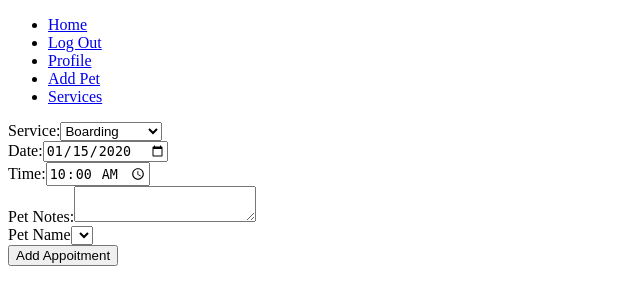
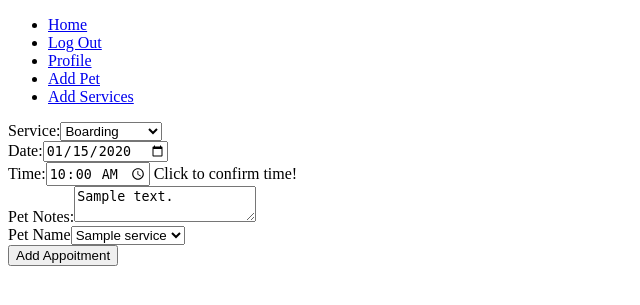
Before and after one commit to Juandtorres23/specializations_capstone, a Flask app: page /update_service/1 in a window 1280 px wide. Shown: the top 305 px of the page, without its empty margins (0-640 px from the left). Run offline with Flask 2, Linux system fonts and the light colour scheme; a user stored in the database is signed in; tables that the repository leaves empty hold one stand-in row (values such as "Sample post"); lists and menus that the app fills with data are empty.

Commit message:
All update/delete forms completed!

```diff
--- a/app.py
+++ b/app.py
@@ -2,7 +2,7 @@ from myproject import app, db, connect_to_db
 from flask import render_template, redirect, request, url_for, flash, abort
 from flask_login import login_user, login_required, logout_user, current_user
 from myproject.model import User, Pet, Service
-from myproject.forms import LoginForm, RegistrationForm, AddPetForm, AddServiceForm
+from myproject.forms import LoginForm, RegistrationForm, AddPetForm, AddServiceForm, get_service_form, get_pet_form
 
 @app.route('/')
 def home():
@@ -120,8 +120,9 @@ def add_service():
 
 @app.route('/update_pet/<pet_id>', methods = ['GET', 'POST'])
 def update_pet(pet_id):
+
     pet = Pet.query.filter_by(id=pet_id).first()
-    form = AddPetForm()
+    form = get_pet_form(pet.pet_type, pet.size)
 
     if request.method == 'POST':
         if form.validate_on_submit():
@@ -131,6 +132,7 @@ def update_pet(pet_id):
             pet.weight=form.weight.data,
 
             db.session.commit()
+            flash("Updated pet successfully!")
             return redirect(url_for('update_pet', pet_id=pet.id))
         else:
             return redirect(url_for('welcome_user'))
@@ -141,24 +143,59 @@ def update_pet(pet_id):
 @app.route('/update_service/<service_id>', methods = ['GET', 'POST'])
 def update_service(service_id):
     service = Service.query.filter_by(id=service_id).first()
-    form = AddServiceForm()
+
+    available_pets = db.session.query(Pet).filter(Pet.user_id == current_user.id)
+
+    pet_list = [(i.id, i.name) for i in available_pets]
+    form = get_service_form(service.time, service.type_service, service.pet_name, service.notes)
+    form.pet_name.choices = [(service.pet_id, service.pet_name)] + pet_list
 
     if request.method == 'POST':
         if form.validate_on_submit():
-            service.service_type = form.service_type.data,
+            service.type_service = form.service_type.data,
             service.date = form.date.data,
             service.time = form.time.data,
-            service.pet_name = form.pet_name.data,
+            service.pet_id = form.pet_name.data,
+            service.pet_name = Pet.query.get(form.pet_name.data).name,
             service.notes = form.notes.data
 
 
             db.session.commit()
-            return redirect(url_for('update_service', service_id=service.id))
+            flash("Appointment Updated Successfully!")
+            return redirect(url_for('welcome_user'))
         else:
-            return redirect(url_for('welcome_user'))
+            flash("Something went wrong!")
+            return redirect(url_for('update_service', form=form, service_id=service.id))
 
     else:
-        return render_template("update_service.html", service=service, form=form, service_id=service_id)
+        return render_template("update_service.html", service=service, form=form, service_id=service_id, pet_name=service.pet_name, time=service.time)
+
+
+@app.route('/delete_pet/<int:pet_id>')
+def delete_pet(pet_id):
+    pet_to_delete = Pet.query.filter_by(id=pet_id).first()
+
+    try:
+        db.session.delete(pet_to_delete)
+        db.session.commit()
+        flash("Pet Deleted Successfully!")
+        return redirect(url_for('welcome_user'))
+    except:
+        flash("Whoops! There was a problem. Try again!")
+        return render_template('profile.html', pet_id=pet_id)
+
+@app.route('/delete_app/<int:service_id>')
+def delete_service(service_id):
+    service_to_delete = Service.query.filter_by(id=service_id).first()
+
+    try:
+        db.session.delete(service_to_delete)
+        db.session.commit()
+        flash("Appointment Deleted Successfully!")
+        return redirect(url_for('welcome_user'))
+    except:
+        flash("Whoops! There was a problem deleting appointment. Try again!")
+        return render_template('profile.html', service_id=service_id)
 
 if __name__ == '__main__':
     connect_to_db(app)
--- a/myproject/forms.py
+++ b/myproject/forms.py
@@ -17,6 +17,18 @@ class AddPetForm(FlaskForm):
     weight = StringField('Weight:', validators = [DataRequired()])
     submit = SubmitField('Add Pet')
 
+def get_pet_form(type_pet, pet_size):
+
+    class Editpet(AddPetForm):
+        pet_type = SelectField('Pet Type:', choices=[('Dog', 'Dog'),
+                                ('Cat', 'Cat')], validators=[DataRequired()],
+                                default=type_pet)
+        size = SelectField('Pet Size:',
+                            choices=[('Small', 'Small'), ('Medium', 'Medium'),
+                            ('Large', 'Large')], validators=[DataRequired()],
+                            default=pet_size)
+
+    return Editpet()
 
 class AddServiceForm(FlaskForm):
     service_type = SelectField('Service:', choices=[('Boarding', 'Boarding'),
@@ -30,6 +42,20 @@ class AddServiceForm(FlaskForm):
     pet_name = SelectField('Pet Name', coerce=int, validators= [DataRequired()])
     notes =  TextAreaField('Pet Notes:', validators= [DataRequired()])
     submit = SubmitField('Add Appoitment')
+
+def get_service_form(services, name, clock, note):
+
+    class Editservice(AddServiceForm):
+        time = TimeField('Time:', validators= [DataRequired()], default=clock)
+        notes = TextAreaField('Pet Notes:', validators= [DataRequired()], default=note)
+        service_type = SelectField('Service:', choices=[('Boarding', 'Boarding'),
+                                ('House Sitting', 'House Sitting'),
+                                ('Dog Walking', 'Dog Walking')],
+                                validators= [DataRequired()], default=services)
+        pet_name = SelectField('Pet Name', coerce=int, validators= [DataRequired()], default=name)
+    return Editservice()
+
+
 
 
 class LoginForm(FlaskForm):
--- a/myproject/templates/base.html
+++ b/myproject/templates/base.html
@@ -16,7 +16,7 @@
         <li><a href="{{url_for('logout')}}"> Log Out </a></li>
         <li><a href="{{url_for('welcome_user')}}"> Profile </a></li>
         <li><a href="{{url_for('add_pet')}}"> Add Pet </a></li>
-        <li><a href="{{url_for('add_service')}}"> Services </a></li>
+        <li><a href="{{url_for('add_service')}}"> Add Services </a></li>
 
         {% else %}
 
--- a/myproject/templates/update_service.html
+++ b/myproject/templates/update_service.html
@@ -3,9 +3,9 @@
     <form action="{{ url_for('update_service', service_id = service.id) }}" method="post">
 
         {{form.hidden_tag()}}
-        {{form.service_type.label}}{{form.service_type(value=service.service_type)}}<br>
+        {{form.service_type.label}}{{form.service_type(value=service.service_type, default=True)}}<br>
         {{form.date.label}}{{form.date(value=service.date)}}<br>
-        {{form.time.label}}{{form.time(value=service.time)}}<br>
+        {{form.time.label}}{{form.time(value=service.time)}}  Click to confirm time!<br>
         {{form.notes.label}}{{form.notes(value=service.notes)}}<br>
         {{form.pet_name.label}}{{form.pet_name(value=service.pet_name)}}<br>
         {{form.submit()}}
```
Also changed, not shown: myproject/templates/profile.html (+9 -5 lines).
